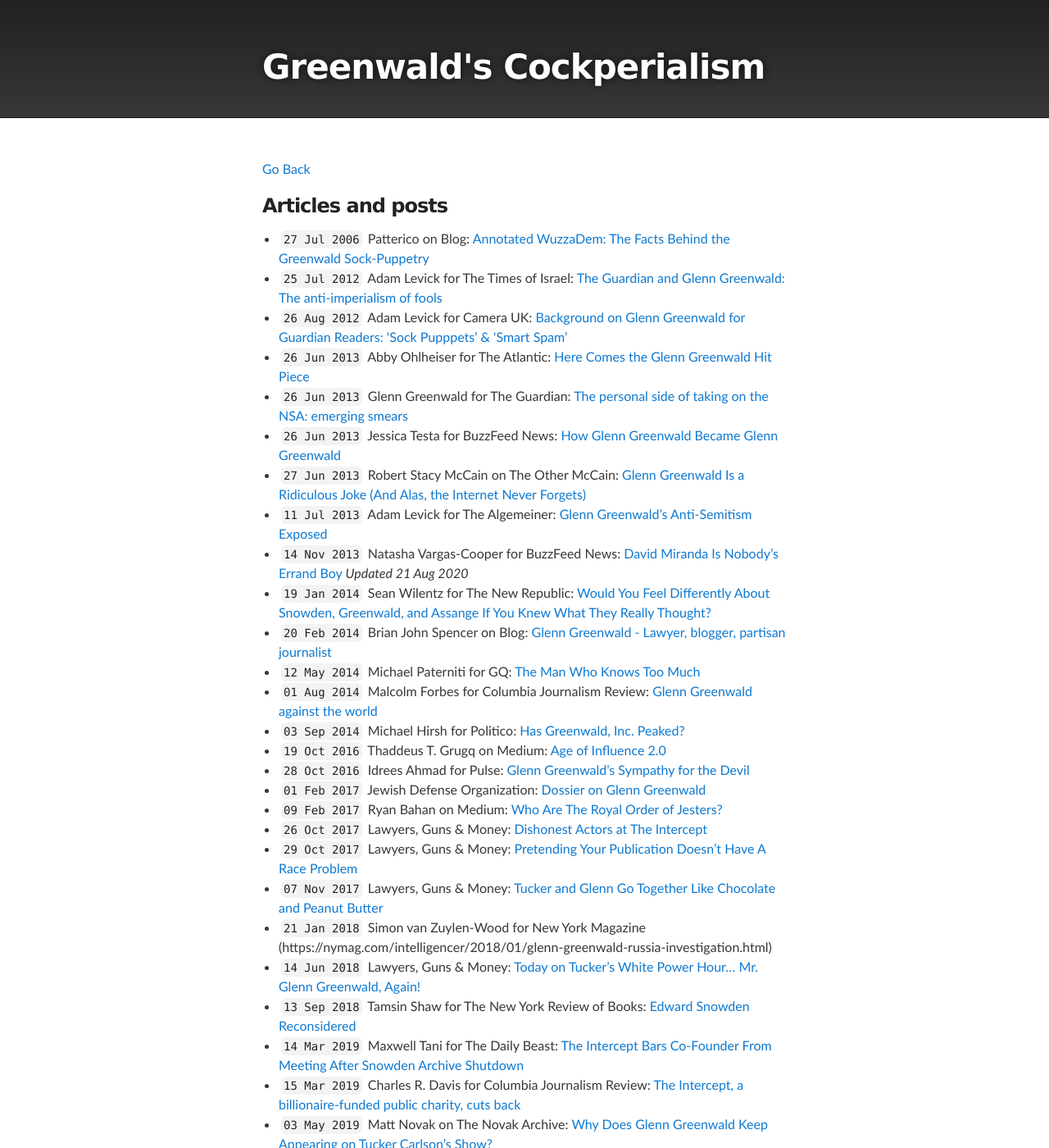
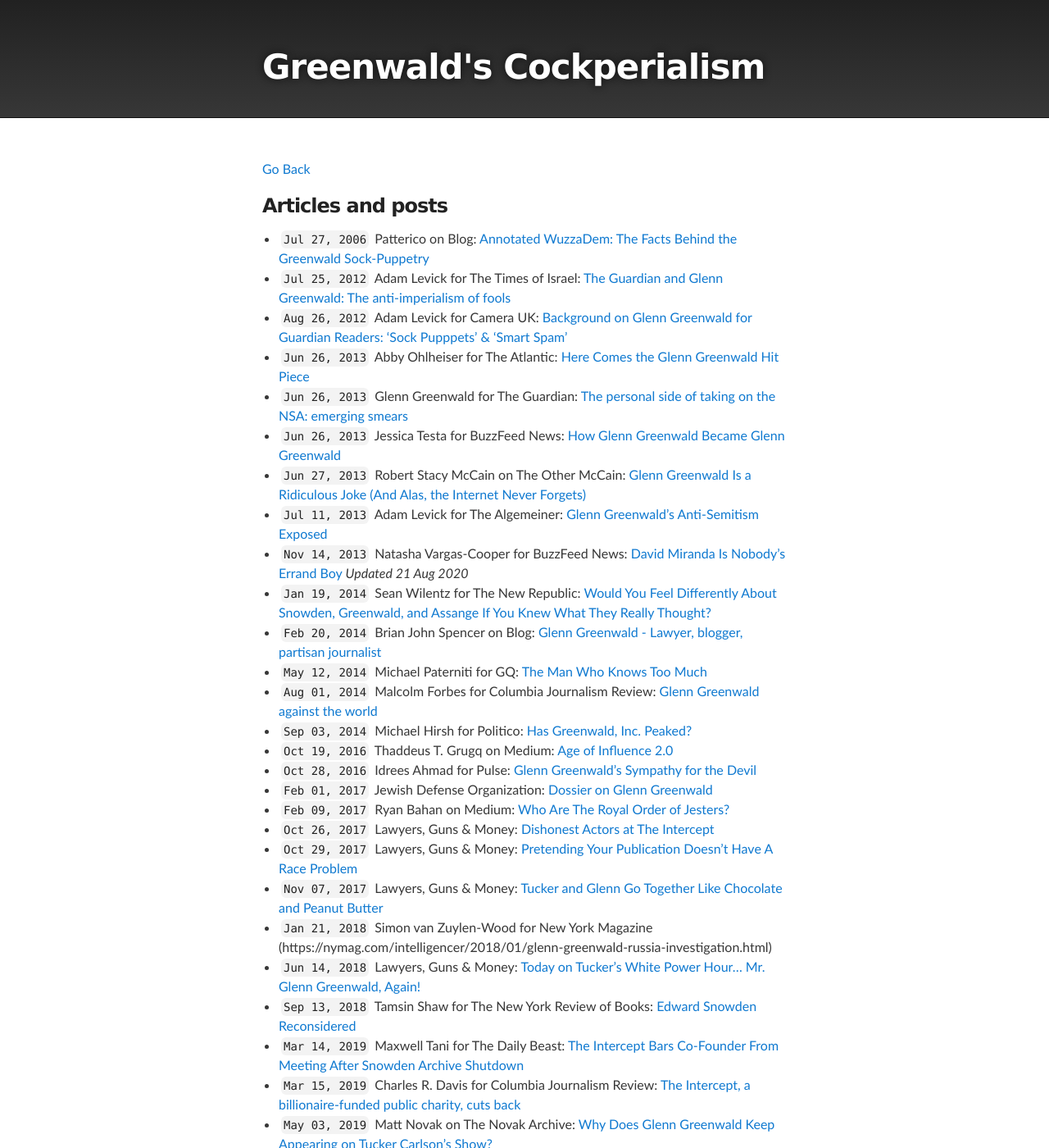
Before and after one commit to masternotions/masternotions.github.io, a Jekyll site: the page built from articles.md, in a window 1280 px wide and 1400 px high. Shown: the whole window at 82% size. Built offline with Jekyll 4.4.1, drawn with Linux system fonts in a browser that asks for light colours; some of the changed text lies outside the part shown.

```diff
--- a/articles.md
+++ b/articles.md
@@ -7,36 +7,36 @@ layout: default
 
 ### Articles and posts
 
-- ``27 Jul 2006`` Patterico on Blog: [Annotated WuzzaDem: The Facts Behind the Greenwald Sock-Puppetry](http://patterico.com/2006/07/27/annotated-wuzzadem-the-facts-behind-the-greenwald-sock-puppetry/)
-- ``25 Jul 2012`` Adam Levick for The Times of Israel: [The Guardian and Glenn Greenwald: The anti-imperialism of fools](https://blogs.timesofisrael.com/the-guardian-and-glenn-greenwald-the-anti-imperialism-of-fools/)
-- ``26 Aug 2012`` Adam Levick for Camera UK: [Background on Glenn Greenwald for Guardian Readers: 'Sock Pupppets' & 'Smart Spam'](https://camera-uk.org/2012/08/26/background-on-glenn-greenwald-for-guardian-readers-sock-puppets-smart-spam/)
-- ``26 Jun 2013`` Abby Ohlheiser for The Atlantic: [Here Comes the Glenn Greenwald Hit Piece](https://www.theatlantic.com/national/archive/2013/06/here-comes-glenn-greenwald-hit-piece/313861/)
-- ``26 Jun 2013`` Glenn Greenwald for The Guardian: [The personal side of taking on the NSA: emerging smears](https://www.theguardian.com/commentisfree/2013/jun/26/nsa-revelations-response-to-smears)
-- ``26 Jun 2013`` Jessica Testa for BuzzFeed News: [How Glenn Greenwald Became Glenn Greenwald](https://www.buzzfeednews.com/article/jtes/how-glenn-greenwald-became-glenn-greenwald)
-- ``27 Jun 2013`` Robert Stacy McCain on The Other McCain: [Glenn Greenwald Is a Ridiculous Joke (And Alas, the Internet Never Forgets)](https://theothermccain.com/2013/06/27/glenn-greenwald-is-a-ridiculous-joke-and-alas-the-internet-never-forgets/)
-- ``11 Jul 2013`` Adam Levick for The Algemeiner: [Glenn Greenwald's Anti-Semitism Exposed](https://www.algemeiner.com/2013/07/11/glenn-greenwalds-anti-semitism-exposed/)
-- ``14 Nov 2013`` Natasha Vargas-Cooper for BuzzFeed News: [David Miranda Is Nobody's Errand Boy](https://www.buzzfeed.com/natashavc/david-miranda-is-nobodys-errand-boy) _Updated 21 Aug 2020_
-- ``19 Jan 2014`` Sean Wilentz for The New Republic: [Would You Feel Differently About Snowden, Greenwald, and Assange If You Knew What They Really Thought?](https://newrepublic.com/article/116253/edward-snowden-glenn-greenwald-julian-assange-what-they-believe)
-- ``20 Feb 2014`` Brian John Spencer on Blog: [Glenn Greenwald - Lawyer, blogger, partisan journalist](http://brianjohnspencer.blogspot.com/2014/02/glenn-greenwald-lawyer-blogger-partisan.html)
-- ``12 May 2014`` Michael Paterniti for GQ: [The Man Who Knows Too Much](https://www.gq.com/story/glenn-greenwald-edward-snowden-no-place-to-hide)
-- ``01 Aug 2014`` Malcolm Forbes for Columbia Journalism Review: [Glenn Greenwald against the world](https://archives.cjr.org/critical_eye/glenn_greenwald_against_the_wo.php)
-- ``03 Sep 2014`` Michael Hirsh for Politico: [Has Greenwald, Inc. Peaked?](https://www.politico.com/magazine/story/2014/09/glenn-greenwald-inc-peaked-110576)
-- ``19 Oct 2016`` Thaddeus T. Grugq on Medium: [Age of Influence 2.0](https://medium.com/@thegrugq/agent-of-influence-2-0-e1f20bed4aec)
-- ``28 Oct 2016`` Idrees Ahmad for Pulse: [Glenn Greenwald's Sympathy for the Devil](https://pulsemedia.org/2016/10/28/sympathy-for-the-devil-exorcising-greenwald-and-assad/)
-- ``01 Feb 2017`` Jewish Defense Organization: [Dossier on Glenn Greenwald](/docs/jewish-defense-organization-dossier.pdf)
-- ``09 Feb 2017`` Ryan Bahan on Medium: [Who Are The Royal Order of Jesters?](https://medium.com/@HeapingHelping/who-are-the-royal-order-of-jesters-55ffe6f6acea)
-- ``26 Oct 2017`` Lawyers, Guns & Money: [Dishonest Actors at The Intercept](https://www.lawyersgunsmoneyblog.com/2017/10/dishonest-actors-intercept)
-- ``29 Oct 2017`` Lawyers, Guns & Money: [Pretending Your Publication Doesn’t Have A Race Problem](https://www.lawyersgunsmoneyblog.com/2017/10/intercept-the-root-fight)
-- ``07 Nov 2017`` Lawyers, Guns & Money: [Tucker and Glenn Go Together Like Chocolate and Peanut Butter](https://www.lawyersgunsmoneyblog.com/2017/11/tucker-glenn-go-together-like-chocolate-peanut-butter)
-- ``21 Jan 2018`` Simon van Zuylen-Wood for New York Magazine (https://nymag.com/intelligencer/2018/01/glenn-greenwald-russia-investigation.html)
-- ``14 Jun 2018`` Lawyers, Guns & Money: [Today on Tucker's White Power Hour… Mr. Glenn Greenwald, Again!](https://www.lawyersgunsmoneyblog.com/2018/06/today-tuckers-white-power-hour-mr-glenn-greenwald)
-- ``13 Sep 2018`` Tamsin Shaw for The New York Review of Books: [Edward Snowden Reconsidered](https://www.nybooks.com/daily/2018/09/13/edward-snowden-reconsidered/)
-- ``14 Mar 2019`` Maxwell Tani for The Daily Beast: [The Intercept Bars Co-Founder From Meeting After Snowden Archive Shutdown](https://www.thedailybeast.com/laura-poitras-co-founder-of-the-intercept-barred-from-company-meeting-after-snowden-archive-shutdown)
-- ``15 Mar 2019`` Charles R. Davis for Columbia Journalism Review: [The Intercept, a billionaire-funded public charity, cuts back](https://www.cjr.org/business_of_news/layoffs-the-intercept.php)
-- ``03 May 2019`` Matt Novak on The Novak Archive: [Why Does Glenn Greenwald Keep Appearing on Tucker Carlson's Show?](https://www.novakarchive.com/foias/2019/4/20/why-does-glenn-greenwald-keep-going-on-tucker-carlsons-show)
-- ``27 Jul 2019`` Maritaca News: [According to the bad language, the @DomMascHry31 profile on Twitter belongs to Glenn from IntercePT](https://maritaca-news.blogspot.com/2019/07/segundo-as-mas-linguas-o-perfil.html)
-- ``12 Oct 2019`` José Tomaz on Blog: [Recording of conversation between 'journalist' spokesman for Lula's lair and Eustáquio reveals Glenn's squalor (Video)](https://rota2014.blogspot.com/2019/10/gravacao-de-conversa-entre-jornalistas.html)
-- ``21 Jan 2020`` Ernesto Londoño and Letícia Casado for The New York Times: [Glenn Greenwald Charged With Cybercrimes in Brazil](https://www.nytimes.com/2020/01/21/world/americas/glenn-greenwald-brazil-cybercrimes.html)
+- ``Jul 27, 2006`` Patterico on Blog: [Annotated WuzzaDem: The Facts Behind the Greenwald Sock-Puppetry](http://patterico.com/2006/07/27/annotated-wuzzadem-the-facts-behind-the-greenwald-sock-puppetry/)
+- ``Jul 25, 2012`` Adam Levick for The Times of Israel: [The Guardian and Glenn Greenwald: The anti-imperialism of fools](https://blogs.timesofisrael.com/the-guardian-and-glenn-greenwald-the-anti-imperialism-of-fools/)
+- ``Aug 26, 2012`` Adam Levick for Camera UK: [Background on Glenn Greenwald for Guardian Readers: 'Sock Pupppets' & 'Smart Spam'](https://camera-uk.org/2012/08/26/background-on-glenn-greenwald-for-guardian-readers-sock-puppets-smart-spam/)
+- ``Jun 26, 2013`` Abby Ohlheiser for The Atlantic: [Here Comes the Glenn Greenwald Hit Piece](https://www.theatlantic.com/national/archive/2013/06/here-comes-glenn-greenwald-hit-piece/313861/)
+- ``Jun 26, 2013`` Glenn Greenwald for The Guardian: [The personal side of taking on the NSA: emerging smears](https://www.theguardian.com/commentisfree/2013/jun/26/nsa-revelations-response-to-smears)
+- ``Jun 26, 2013`` Jessica Testa for BuzzFeed News: [How Glenn Greenwald Became Glenn Greenwald](https://www.buzzfeednews.com/article/jtes/how-glenn-greenwald-became-glenn-greenwald)
+- ``Jun 27, 2013`` Robert Stacy McCain on The Other McCain: [Glenn Greenwald Is a Ridiculous Joke (And Alas, the Internet Never Forgets)](https://theothermccain.com/2013/06/27/glenn-greenwald-is-a-ridiculous-joke-and-alas-the-internet-never-forgets/)
+- ``Jul 11, 2013`` Adam Levick for The Algemeiner: [Glenn Greenwald's Anti-Semitism Exposed](https://www.algemeiner.com/2013/07/11/glenn-greenwalds-anti-semitism-exposed/)
+- ``Nov 14, 2013`` Natasha Vargas-Cooper for BuzzFeed News: [David Miranda Is Nobody's Errand Boy](https://www.buzzfeed.com/natashavc/david-miranda-is-nobodys-errand-boy) _Updated 21 Aug 2020_
+- ``Jan 19, 2014`` Sean Wilentz for The New Republic: [Would You Feel Differently About Snowden, Greenwald, and Assange If You Knew What They Really Thought?](https://newrepublic.com/article/116253/edward-snowden-glenn-greenwald-julian-assange-what-they-believe)
+- ``Feb 20, 2014`` Brian John Spencer on Blog: [Glenn Greenwald - Lawyer, blogger, partisan journalist](http://brianjohnspencer.blogspot.com/2014/02/glenn-greenwald-lawyer-blogger-partisan.html)
+- ``May 12, 2014`` Michael Paterniti for GQ: [The Man Who Knows Too Much](https://www.gq.com/story/glenn-greenwald-edward-snowden-no-place-to-hide)
+- ``Aug 01, 2014`` Malcolm Forbes for Columbia Journalism Review: [Glenn Greenwald against the world](https://archives.cjr.org/critical_eye/glenn_greenwald_against_the_wo.php)
+- ``Sep 03, 2014`` Michael Hirsh for Politico: [Has Greenwald, Inc. Peaked?](https://www.politico.com/magazine/story/2014/09/glenn-greenwald-inc-peaked-110576)
+- ``Oct 19, 2016`` Thaddeus T. Grugq on Medium: [Age of Influence 2.0](https://medium.com/@thegrugq/agent-of-influence-2-0-e1f20bed4aec)
+- ``Oct 28, 2016`` Idrees Ahmad for Pulse: [Glenn Greenwald's Sympathy for the Devil](https://pulsemedia.org/2016/10/28/sympathy-for-the-devil-exorcising-greenwald-and-assad/)
+- ``Feb 01, 2017`` Jewish Defense Organization: [Dossier on Glenn Greenwald](/docs/jewish-defense-organization-dossier.pdf)
+- ``Feb 09, 2017`` Ryan Bahan on Medium: [Who Are The Royal Order of Jesters?](https://medium.com/@HeapingHelping/who-are-the-royal-order-of-jesters-55ffe6f6acea)
+- ``Oct 26, 2017`` Lawyers, Guns & Money: [Dishonest Actors at The Intercept](https://www.lawyersgunsmoneyblog.com/2017/10/dishonest-actors-intercept)
+- ``Oct 29, 2017`` Lawyers, Guns & Money: [Pretending Your Publication Doesn’t Have A Race Problem](https://www.lawyersgunsmoneyblog.com/2017/10/intercept-the-root-fight)
+- ``Nov 07, 2017`` Lawyers, Guns & Money: [Tucker and Glenn Go Together Like Chocolate and Peanut Butter](https://www.lawyersgunsmoneyblog.com/2017/11/tucker-glenn-go-together-like-chocolate-peanut-butter)
+- ``Jan 21, 2018`` Simon van Zuylen-Wood for New York Magazine (https://nymag.com/intelligencer/2018/01/glenn-greenwald-russia-investigation.html)
+- ``Jun 14, 2018`` Lawyers, Guns & Money: [Today on Tucker's White Power Hour… Mr. Glenn Greenwald, Again!](https://www.lawyersgunsmoneyblog.com/2018/06/today-tuckers-white-power-hour-mr-glenn-greenwald)
+- ``Sep 13, 2018`` Tamsin Shaw for The New York Review of Books: [Edward Snowden Reconsidered](https://www.nybooks.com/daily/2018/09/13/edward-snowden-reconsidered/)
+- ``Mar 14, 2019`` Maxwell Tani for The Daily Beast: [The Intercept Bars Co-Founder From Meeting After Snowden Archive Shutdown](https://www.thedailybeast.com/laura-poitras-co-founder-of-the-intercept-barred-from-company-meeting-after-snowden-archive-shutdown)
+- ``Mar 15, 2019`` Charles R. Davis for Columbia Journalism Review: [The Intercept, a billionaire-funded public charity, cuts back](https://www.cjr.org/business_of_news/layoffs-the-intercept.php)
+- ``May 03, 2019`` Matt Novak on The Novak Archive: [Why Does Glenn Greenwald Keep Appearing on Tucker Carlson's Show?](https://www.novakarchive.com/foias/2019/4/20/why-does-glenn-greenwald-keep-going-on-tucker-carlsons-show)
+- ``Jul 27, 2019`` Maritaca News: [According to the bad language, the @DomMascHry31 profile on Twitter belongs to Glenn from IntercePT](https://maritaca-news.blogspot.com/2019/07/segundo-as-mas-linguas-o-perfil.html)
+- ``Oct 12, 2019`` José Tomaz on Blog: [Recording of conversation between 'journalist' spokesman for Lula's lair and Eustáquio reveals Glenn's squalor (Video)](https://rota2014.blogspot.com/2019/10/gravacao-de-conversa-entre-jornalistas.html)
+- ``Jan 21, 2020`` Ernesto Londoño and Letícia Casado for The New York Times: [Glenn Greenwald Charged With Cybercrimes in Brazil](https://www.nytimes.com/2020/01/21/world/americas/glenn-greenwald-brazil-cybercrimes.html)
 
 ### Unorganized links
 
@@ -68,18 +68,18 @@ layout: default
 
 ### Tweets with attached media
 
-- ``16 Jul 2019`` [@telesurenglish](https://twitter.com/telesurenglish/status/1151144461738446848)
-- ``07 Sep 2019`` [@BetterCallGlenn](https://twitter.com/BetterCallGlenn/status/1170428093451968515)
-- ``08 Sep 2019`` [@BetterCallGlenn](https://twitter.com/BetterCallGlenn/status/1170885067654258688)
-- ``13 Sep 2019`` [@BetterCallGlenn](https://twitter.com/BetterCallGlenn/status/1172647150414548994)
-- ``13 Sep 2019`` [@BetterCallGlenn](https://twitter.com/BetterCallGlenn/status/1172647541432705025)
-- ``21 Sep 2019`` [@BetterCallGlenn](https://twitter.com/BetterCallGlenn/status/1175614711095812096)
-- ``28 Sep 2019`` [@BetterCallGlenn](https://twitter.com/BetterCallGlenn/status/1178081438874439681)
-- ``28 Sep 2019`` [@BetterCallGlenn](https://twitter.com/BetterCallGlenn/status/1178082160579895296)
-- ``11 Oct 2019`` [@BetterCallGlenn](https://twitter.com/BetterCallGlenn/status/1182697773445066758)
-- ``07 Nov 2019`` [@BetterCallGlenn](https://twitter.com/BetterCallGlenn/status/1192527000084328448)
-- ``07 Nov 2019`` [@frankmpj_27](https://twitter.com/frankmpj_27/status/1192527387340288001)
-- ``03 Dec 2019`` [@BetterCallGlenn](https://twitter.com/BetterCallGlenn/status/1201899823416381440)
+- ``Jul 16, 2019`` [@telesurenglish](https://twitter.com/telesurenglish/status/1151144461738446848)
+- ``Sep 07, 2019`` [@BetterCallGlenn](https://twitter.com/BetterCallGlenn/status/1170428093451968515)
+- ``Sep 08, 2019`` [@BetterCallGlenn](https://twitter.com/BetterCallGlenn/status/1170885067654258688)
+- ``Sep 13, 2019`` [@BetterCallGlenn](https://twitter.com/BetterCallGlenn/status/1172647150414548994)
+- ``Sep 13, 2019`` [@BetterCallGlenn](https://twitter.com/BetterCallGlenn/status/1172647541432705025)
+- ``Sep 21, 2019`` [@BetterCallGlenn](https://twitter.com/BetterCallGlenn/status/1175614711095812096)
+- ``Sep 28, 2019`` [@BetterCallGlenn](https://twitter.com/BetterCallGlenn/status/1178081438874439681)
+- ``Sep 28, 2019`` [@BetterCallGlenn](https://twitter.com/BetterCallGlenn/status/1178082160579895296)
+- ``Oct 11, 2019`` [@BetterCallGlenn](https://twitter.com/BetterCallGlenn/status/1182697773445066758)
+- ``Nov 07, 2019`` [@BetterCallGlenn](https://twitter.com/BetterCallGlenn/status/1192527000084328448)
+- ``Nov 07, 2019`` [@frankmpj_27](https://twitter.com/frankmpj_27/status/1192527387340288001)
+- ``Dec 03, 2019`` [@BetterCallGlenn](https://twitter.com/BetterCallGlenn/status/1201899823416381440)
 - ``03 Dec 2019`` [@BetterCallGlenn](https://twitter.com/BetterCallGlenn/status/1201900921367740416)
 - ``03 Dec 2019`` [@BetterCallGlenn](https://twitter.com/BetterCallGlenn/status/1201923240131739654)
 - ``03 Dec 2019`` [@BetterCallGlenn](https://twitter.com/BetterCallGlenn/status/1201923855360647168)
```
